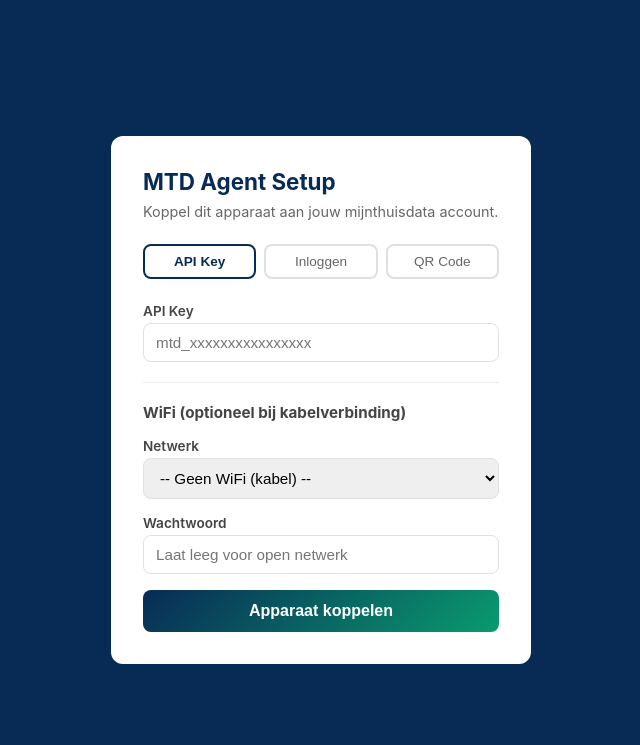
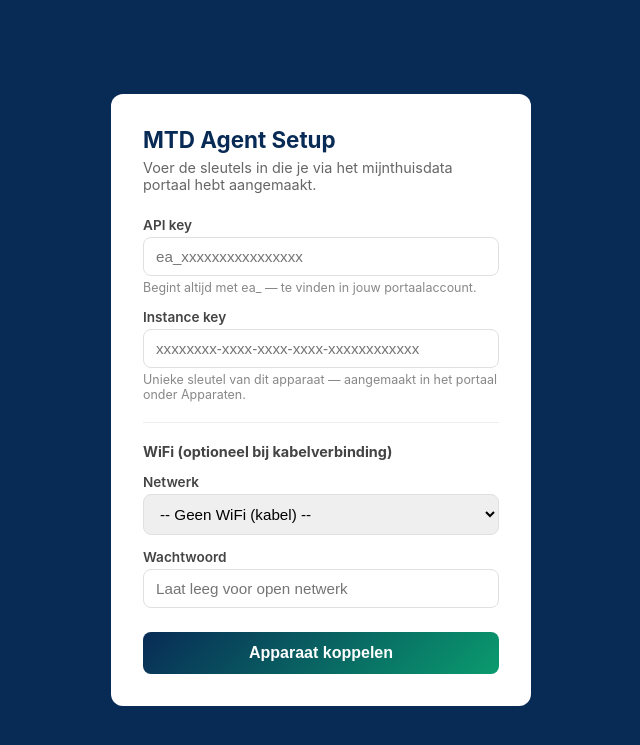
Before and after one commit to malbregt/mtd-agent, a Flask app: page / in a window 1280 px wide. Shown: the top 745 px of the page, without its empty margins (319-959 px from the left). Run offline with Flask 3, Linux system fonts and the light colour scheme; data that the repository does not hold is empty; some libraries are stand-ins or nearby versions.

Commit message:
Complete agent setup

```diff
--- a/agent/api.py
+++ b/agent/api.py
@@ -13,7 +13,10 @@ class AgentAPIClient:
 
     @property
     def headers(self):
-        return {"X-API-Key": self.config.get("api_key")}
+        return {
+            "X-API-Key": self.config.get("api_key"),
+            "X-Instance-Key": self.config.get("instance_key")
+        }
 
     def register(self):
         """Registreer device bij platform, retourneert device_id."""
--- a/captive_portal/templates/index.html
+++ b/captive_portal/templates/index.html
@@ -8,63 +8,38 @@
     * { box-sizing: border-box; margin: 0; padding: 0; }
     body { font-family: -apple-system, sans-serif; background: #082B56; color: #fff; min-height: 100vh; display: flex; align-items: center; justify-content: center; padding: 20px; }
     .card { background: #fff; color: #1a1a1a; border-radius: 12px; padding: 32px; max-width: 420px; width: 100%; }
-    h1 { font-size: 1.4rem; color: #082B56; margin-bottom: 8px; }
+    h1 { font-size: 1.4rem; color: #082B56; margin-bottom: 6px; }
     p.sub { color: #666; font-size: 0.9rem; margin-bottom: 24px; }
-    .tabs { display: flex; gap: 8px; margin-bottom: 24px; }
-    .tab { flex: 1; padding: 8px; border: 2px solid #e0e0e0; border-radius: 8px; background: none; cursor: pointer; font-size: 0.85rem; color: #666; }
-    .tab.active { border-color: #082B56; color: #082B56; font-weight: 600; }
-    .panel { display: none; }
-    .panel.active { display: block; }
-    label { display: block; font-size: 0.85rem; font-weight: 600; margin-bottom: 4px; color: #444; }
-    input, select { width: 100%; padding: 10px 12px; border: 1.5px solid #e0e0e0; border-radius: 8px; font-size: 0.95rem; margin-bottom: 16px; }
+    label { display: block; font-size: 0.85rem; font-weight: 600; margin-bottom: 4px; color: #444; margin-top: 14px; }
+    input, select { width: 100%; padding: 10px 12px; border: 1.5px solid #e0e0e0; border-radius: 8px; font-size: 0.95rem; }
     input:focus, select:focus { outline: none; border-color: #082B56; }
-    button.primary { width: 100%; padding: 12px; background: linear-gradient(135deg, #082B56, #0a9b6e); color: #fff; border: none; border-radius: 8px; font-size: 1rem; font-weight: 600; cursor: pointer; }
-    .wifi-section { border-top: 1px solid #eee; padding-top: 20px; margin-top: 4px; }
-    .wifi-section h3 { font-size: 0.95rem; color: #444; margin-bottom: 16px; }
+    .hint { font-size: 0.78rem; color: #888; margin-top: 4px; }
+    .wifi-section { border-top: 1px solid #eee; padding-top: 20px; margin-top: 20px; }
+    .wifi-section h3 { font-size: 0.9rem; color: #444; margin-bottom: 4px; }
+    button.primary { margin-top: 24px; width: 100%; padding: 12px; background: linear-gradient(135deg, #082B56, #0a9b6e); color: #fff; border: none; border-radius: 8px; font-size: 1rem; font-weight: 600; cursor: pointer; }
     .status { margin-top: 16px; padding: 12px; border-radius: 8px; font-size: 0.9rem; display: none; }
     .status.success { background: #d4edda; color: #155724; display: block; }
     .status.error { background: #f8d7da; color: #721c24; display: block; }
-    #qr-reader { margin-bottom: 16px; }
   </style>
 </head>
 <body>
 <div class="card">
   <h1>MTD Agent Setup</h1>
-  <p class="sub">Koppel dit apparaat aan jouw mijnthuisdata account.</p>
+  <p class="sub">Voer de sleutels in die je via het mijnthuisdata portaal hebt aangemaakt.</p>
 
-  <div class="tabs">
-    <button class="tab active" onclick="switchTab('apikey')">API Key</button>
-    <button class="tab" onclick="switchTab('login')">Inloggen</button>
-    <button class="tab" onclick="switchTab('qr')">QR Code</button>
-  </div>
+  <label>API key</label>
+  <input type="text" id="api-key" placeholder="ea_xxxxxxxxxxxxxxxx" autocomplete="off" autocorrect="off" spellcheck="false">
+  <p class="hint">Begint altijd met ea_ — te vinden in jouw portaalaccount.</p>
 
-  <!-- API Key -->
-  <div class="panel active" id="panel-apikey">
-    <label>API Key</label>
-    <input type="text" id="apikey-input" placeholder="mtd_xxxxxxxxxxxxxxxx">
-  </div>
+  <label>Instance key</label>
+  <input type="text" id="instance-key" placeholder="xxxxxxxx-xxxx-xxxx-xxxx-xxxxxxxxxxxx" autocomplete="off" autocorrect="off" spellcheck="false">
+  <p class="hint">Unieke sleutel van dit apparaat — aangemaakt in het portaal onder Apparaten.</p>
 
-  <!-- Login -->
-  <div class="panel" id="panel-login">
-    <label>E-mailadres</label>
-    <input type="email" id="login-email" placeholder="naam@voorbeeld.nl">
-    <label>Wachtwoord</label>
-    <input type="password" id="login-password">
-  </div>
-
-  <!-- QR -->
-  <div class="panel" id="panel-qr">
-    <p style="font-size:0.9rem;color:#666;margin-bottom:12px;">Scan de QR code uit de portal met je camera.</p>
-    <div id="qr-reader"></div>
-    <input type="text" id="qr-result" placeholder="Of voer de code handmatig in" style="display:none">
-  </div>
-
-  <!-- WiFi -->
   <div class="wifi-section">
     <h3>WiFi (optioneel bij kabelverbinding)</h3>
     <label>Netwerk</label>
     <select id="wifi-ssid">
-      <option value="">-- Laden... --</option>
+      <option value="">-- Geen WiFi (kabel) --</option>
     </select>
     <label>Wachtwoord</label>
     <input type="password" id="wifi-password" placeholder="Laat leeg voor open netwerk">
@@ -74,41 +49,12 @@
   <div class="status" id="status"></div>
 </div>
 
-<script src="https://unpkg.com/html5-qrcode@2.3.8/html5-qrcode.min.js"></script>
 <script>
-  let activeTab = 'apikey';
-  let qrScanner = null;
-
-  function switchTab(tab) {
-    document.querySelectorAll('.tab').forEach((t, i) => {
-      t.classList.toggle('active', ['apikey','login','qr'][i] === tab);
-    });
-    document.querySelectorAll('.panel').forEach(p => p.classList.remove('active'));
-    document.getElementById('panel-' + tab).classList.add('active');
-    activeTab = tab;
-
-    if (tab === 'qr' && !qrScanner) {
-      qrScanner = new Html5Qrcode("qr-reader");
-      qrScanner.start(
-        { facingMode: "environment" },
-        { fps: 10, qrbox: 250 },
-        (text) => {
-          document.getElementById('qr-result').value = text;
-          document.getElementById('qr-result').style.display = 'block';
-          qrScanner.stop();
-        }
-      ).catch(() => {
-        document.getElementById('qr-result').style.display = 'block';
-      });
-    }
-  }
-
   async function loadNetworks() {
     try {
       const resp = await fetch('/api/networks');
       const data = await resp.json();
       const sel = document.getElementById('wifi-ssid');
-      sel.innerHTML = '<option value="">-- Geen WiFi (kabel) --</option>';
       data.networks.forEach(n => {
         sel.innerHTML += `<option value="${n}">${n}</option>`;
       });
@@ -118,26 +64,31 @@
   async function submit() {
     const status = document.getElementById('status');
     status.className = 'status';
-    status.textContent = '';
 
-    const payload = {
-      method: activeTab,
-      ssid: document.getElementById('wifi-ssid').value,
-      wifi_password: document.getElementById('wifi-password').value,
-    };
+    const apiKey = document.getElementById('api-key').value.trim();
+    const instanceKey = document.getElementById('instance-key').value.trim();
 
-    if (activeTab === 'apikey') payload.api_key = document.getElementById('apikey-input').value;
-    if (activeTab === 'login') {
-      payload.email = document.getElementById('login-email').value;
-      payload.password = document.getElementById('login-password').value;
+    if (!apiKey.startsWith('ea_')) {
+      status.className = 'status error';
+      status.textContent = '✗ API key moet beginnen met ea_';
+      return;
     }
-    if (activeTab === 'qr') payload.api_key = document.getElementById('qr-result').value;
+    if (!instanceKey) {
+      status.className = 'status error';
+      status.textContent = '✗ Instance key is verplicht';
+      return;
+    }
 
     try {
       const resp = await fetch('/api/setup', {
         method: 'POST',
         headers: { 'Content-Type': 'application/json' },
-        body: JSON.stringify(payload)
+        body: JSON.stringify({
+          api_key: apiKey,
+          instance_key: instanceKey,
+          ssid: document.getElementById('wifi-ssid').value,
+          wifi_password: document.getElementById('wifi-password').value
+        })
       });
       const data = await resp.json();
       if (resp.ok) {
```
